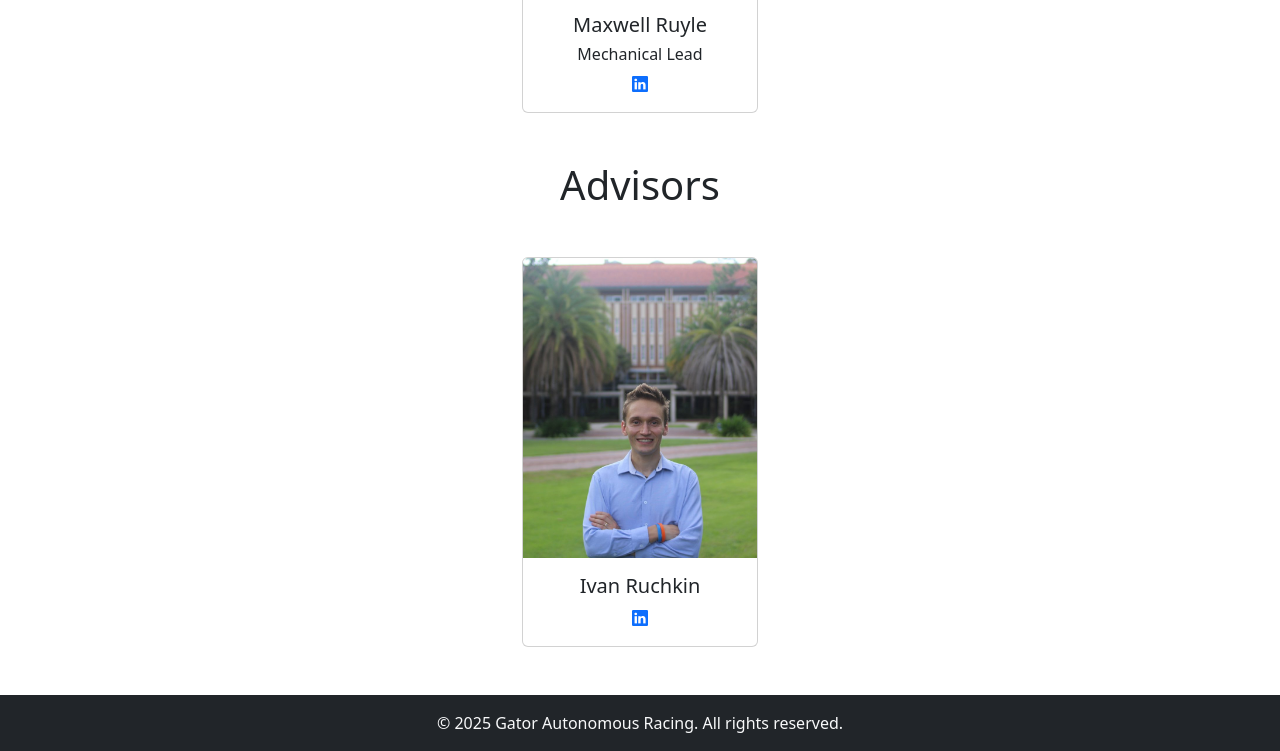
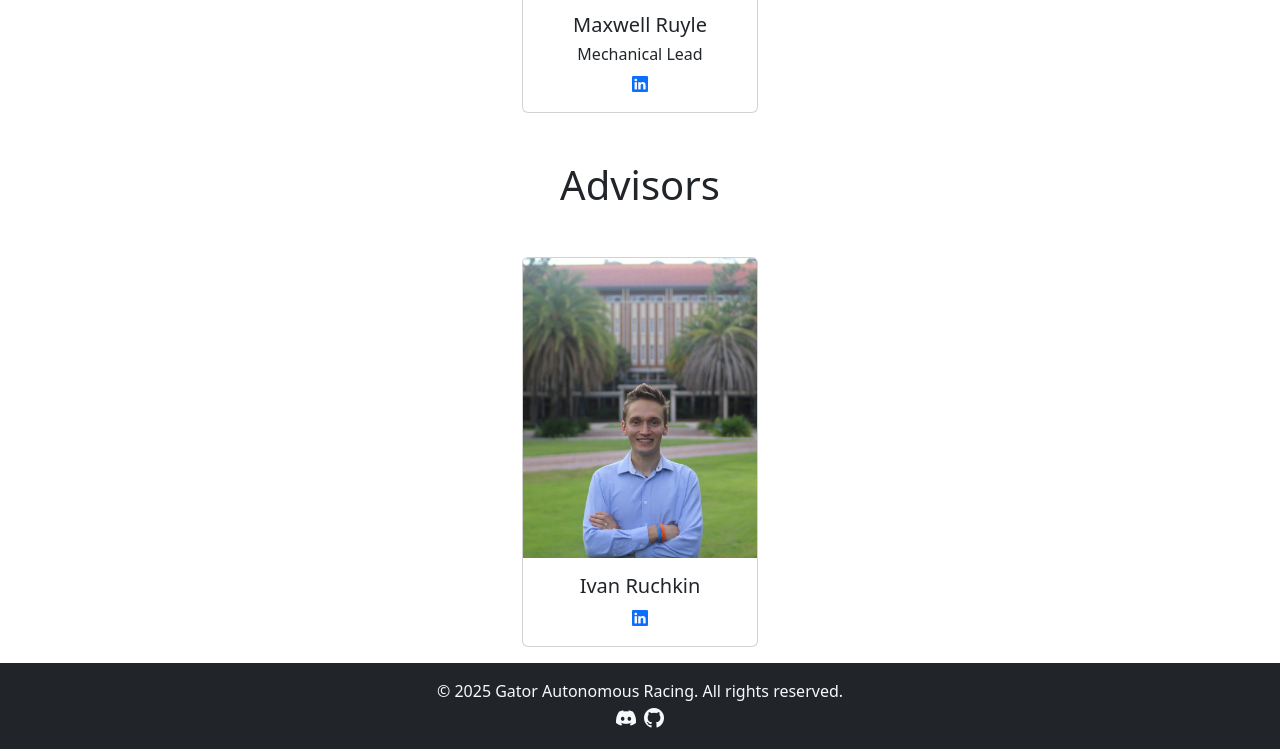
Before and after one commit to Gator-Autonomous-Racing/website, a plain HTML site: page team.html in a window 1280 px wide. Shown: the part 3182-3933 px from the top of the page. Drawn offline with nearby package versions, Linux system fonts and the light colour scheme.

Commit message:
add discord link and github link

```diff
--- a/team.html
+++ b/team.html
@@ -191,7 +191,7 @@
       </div>
     </section>
 
-    <section class="container-lg">
+    <section class="container-lg pb-3">
       <h1 class="text-center mt-5 mb-5">Advisors</h1>
       <div class="row justify-content-center">
         <div class="col-auto">
@@ -212,12 +212,19 @@
 
   </main>
 
-  <footer class="bg-dark text-light text-center py-3 mt-5">
+  <footer class="bg-dark text-light text-center py-3 mt-auto">
     <div class="container">
         <p class="mb-0">© 2025 Gator Autonomous Racing. All rights reserved.</p>
+        <div class="row g-2 justify-content-center">
+          <a class="col-auto" href="https://discord.gg/ZfqvAtQm">
+            <i class="bi bi-discord fs-5 text-light"></i>
+          </a>
+          <a class="col-auto" href="https://github.com/Gator-Autonomous-Racing">
+            <i class="bi bi-github fs-5 text-light"></i>
+          </a>
+        </div>
     </div>
   </footer>
-
 
   <!-- Bootstrap JS Bundle -->
   <script src="https://cdn.jsdelivr.net/npm/bootstrap@5.3.3/dist/js/bootstrap.bundle.min.js"></script>
```
Also changed, not shown: index.html (+11 -1 lines).
